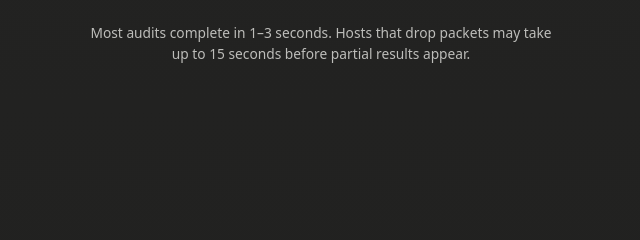
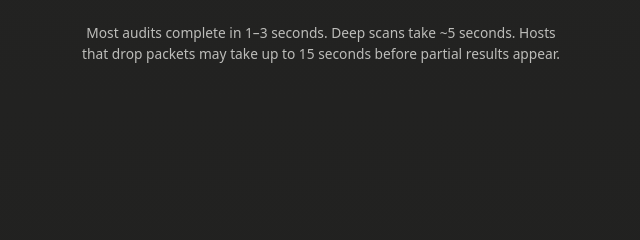
Before and after one commit to chrono1313/Vendor-Audit, a Python web app: template src/vendor_audit/web/templates/loading.html in a window 1280 px wide. Shown: the part 427-667 px from the top of the page, without its empty margins (319-959 px from the left). Run offline with Jinja, Linux system fonts and the light colour scheme; the template is opened without the code that fills it, so the values that code supplies are empty.

Commit message:
loading.html: note deep-scan timing on hint line

```diff
--- a/src/vendor_audit/web/templates/loading.html
+++ b/src/vendor_audit/web/templates/loading.html
@@ -111,7 +111,7 @@
   <span class="pulse" aria-hidden="true"></span>
   Auditing <strong>{{ display_domain }}</strong>&hellip;
 </p>
-<p class="hint">Most audits complete in 1&ndash;3 seconds. Hosts that drop packets may take up to 15 seconds before partial results appear.</p>
+<p class="hint">Most audits complete in 1&ndash;3 seconds. Deep scans take ~5 seconds. Hosts that drop packets may take up to 15 seconds before partial results appear.</p>
 <noscript>
 <p class="hint" style="margin-top: 0.6rem;">
   If this page does not redirect automatically, <a href="{{ result_url }}">click here to continue</a>.
```
